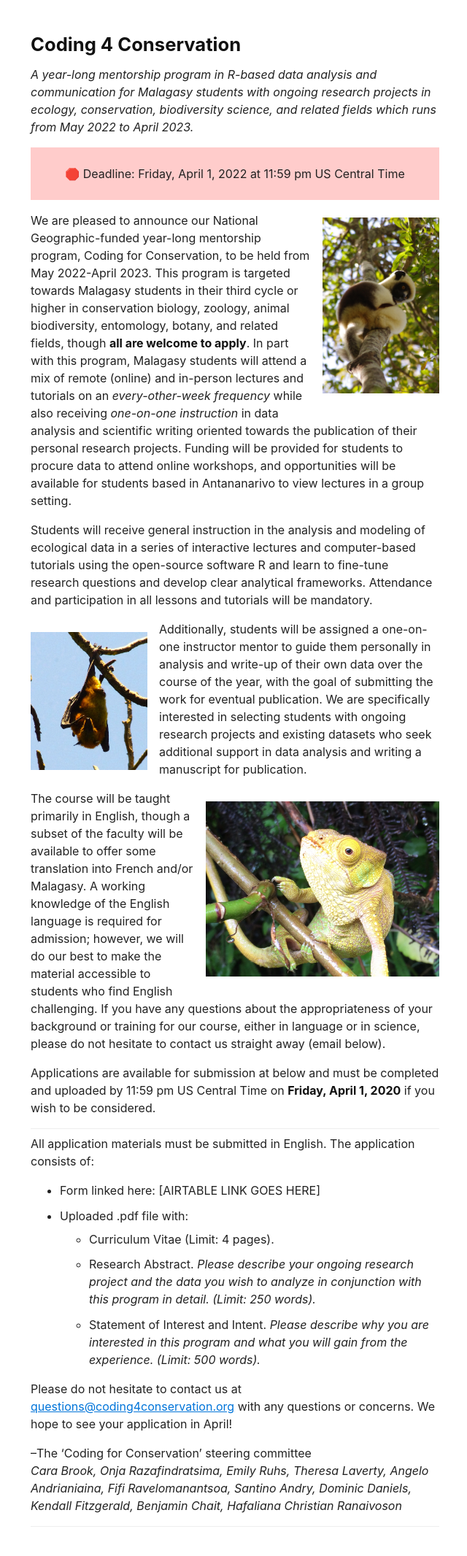
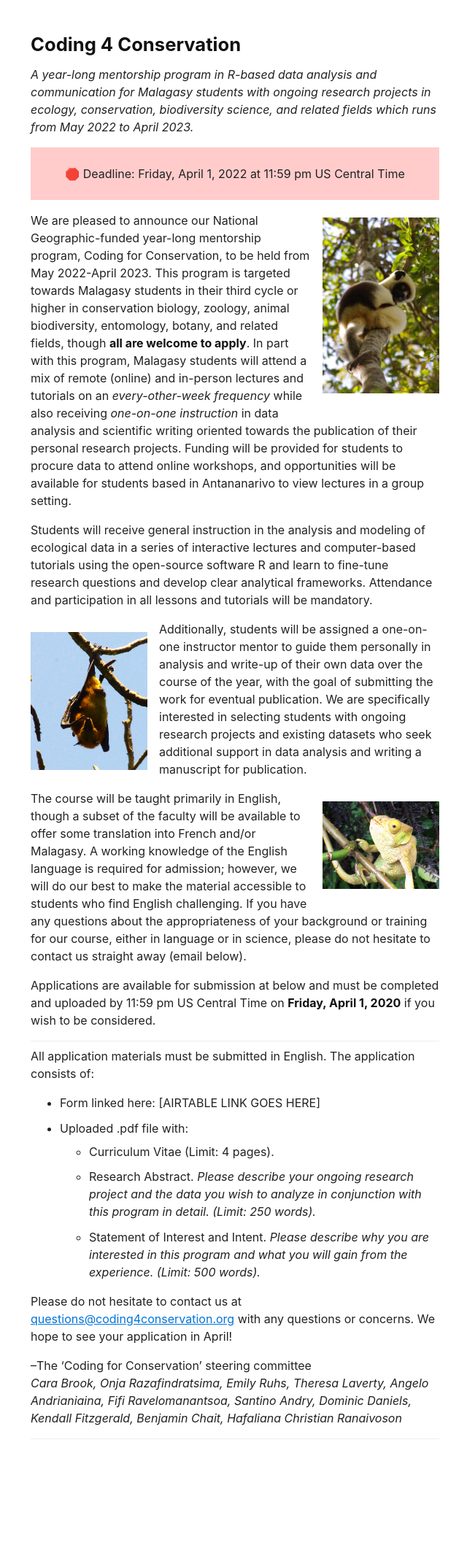
Before and after one commit to brooklabteam/coding4conservation, a Jekyll site: the page built from index.md, in a window 1280 px wide. Shown: the whole page at 73% size, without its empty margins (318-958 px from the left). Built offline with Jekyll 4.4.1, drawn with Linux system fonts in a browser that asks for light colours; after the commit the page ends 2012 px from its top, so only the background shows below that.

Commit message:
Update index.md

```diff
--- a/index.md
+++ b/index.md
@@ -18,7 +18,7 @@ title: "Coding 4 Conservation"
 
 <p>Additionally, students will be assigned a one-on-one instructor mentor to guide them personally in analysis and write-up of their own data over the course of the year, with the goal of submitting the work for eventual publication. We are specifically interested in selecting students with ongoing research projects and existing datasets who seek additional support in data analysis and writing a manuscript for publication. </p>
 
-<img src="assets/img/IMG_1317.JPG" style="float: right; max-width: 20em; margin: 1em 0 1em 1em;" />
+<img src="assets/img/IMG_1317.JPG" style="float: right; width: 60%; max-width: 10em; margin: 1em 0 1em 1em;" />
 
 <p>The course will be taught primarily in English, though a subset of the faculty will be available to offer some translation into French and/or Malagasy. A working knowledge of the English language is required for admission; however, we will do our best to make the material accessible to students who find English challenging. If you have any questions about the appropriateness of your background or training for our course, either in language or in science, please do not hesitate to contact us straight away (email below).</p>
 
```
